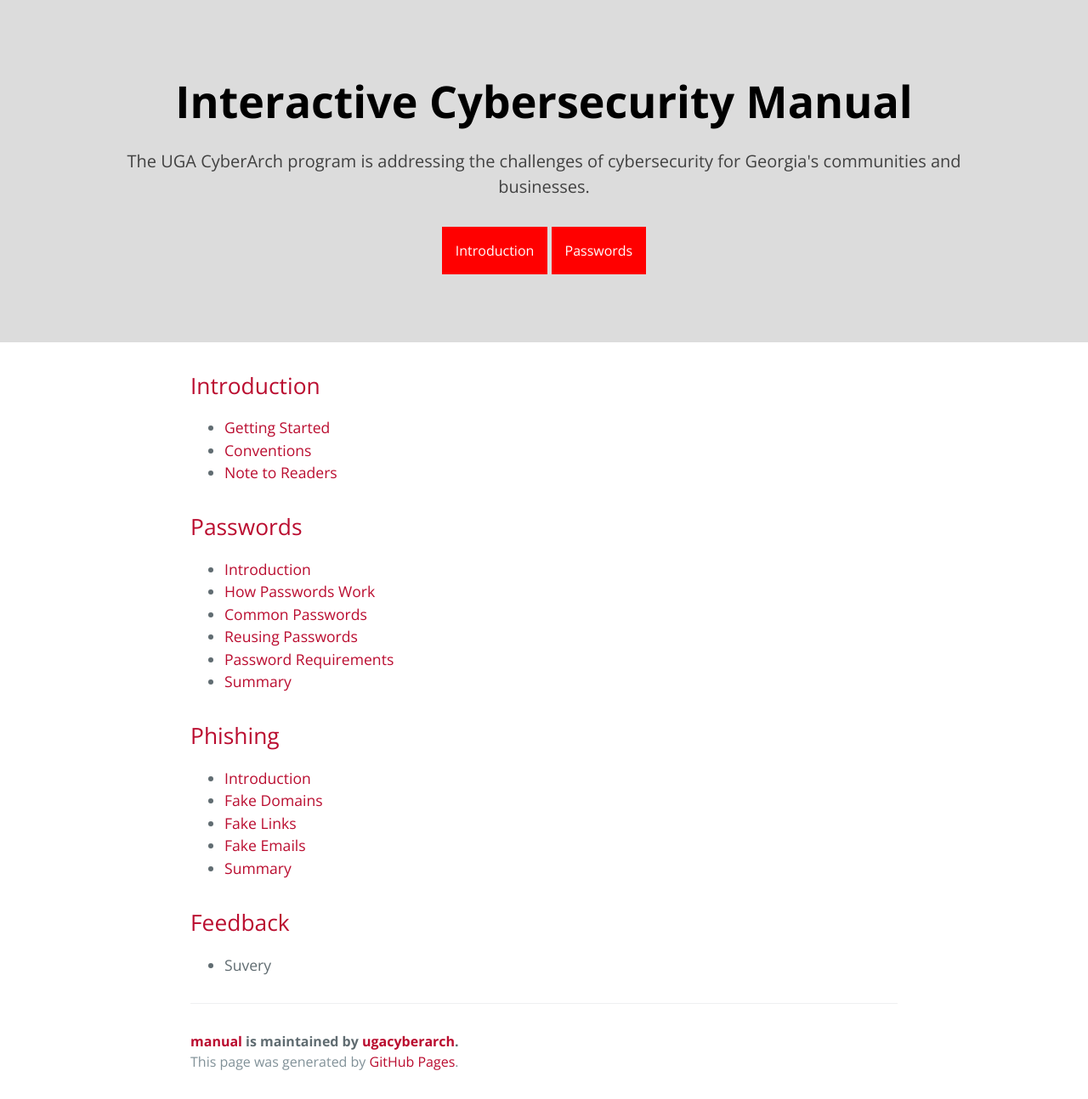
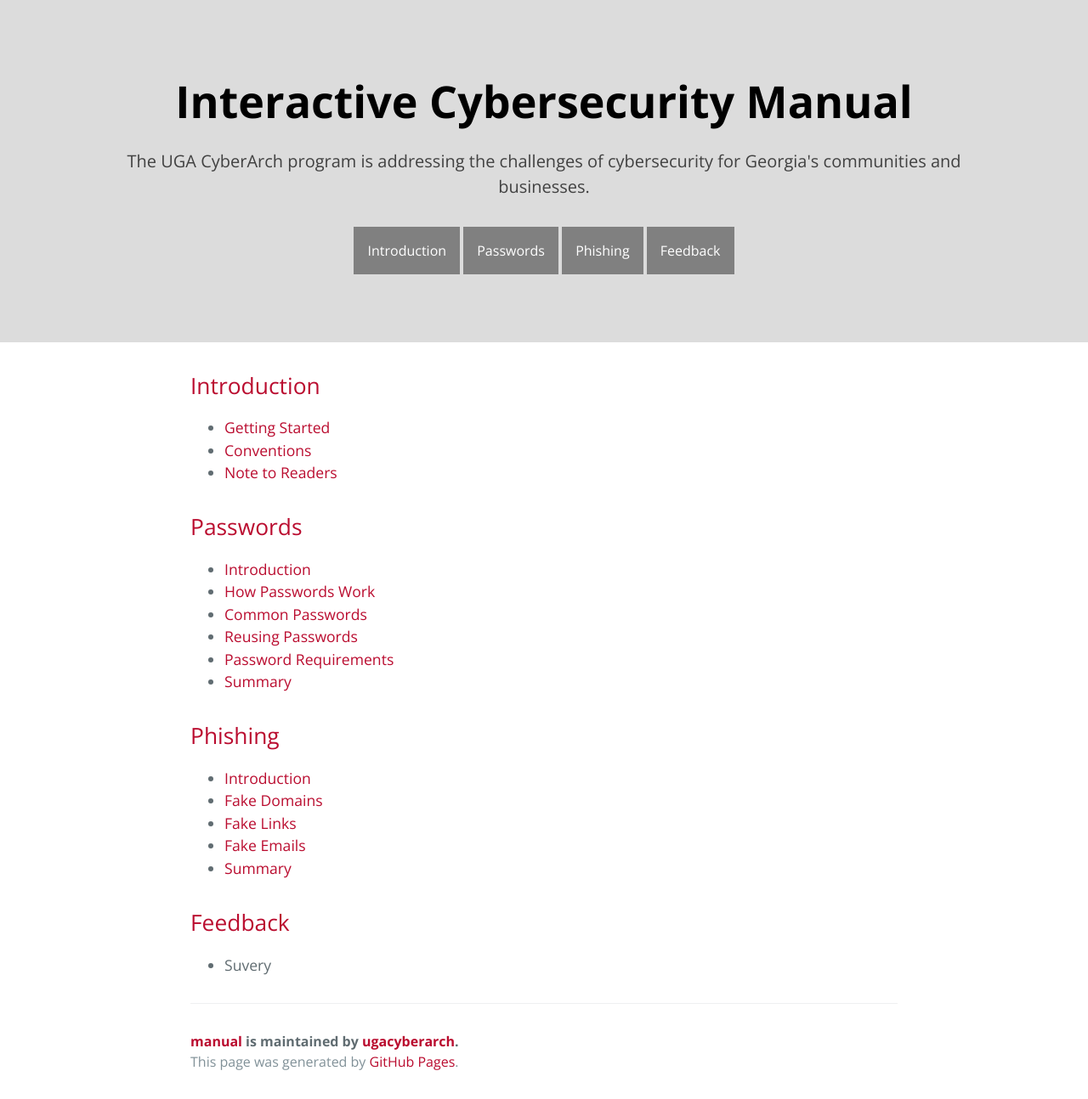
Before and after one commit to ugacyberarch/manual, a Jekyll site: the page built from index.md, in a window 1280 px wide. Shown: the whole page at 85% size. Built offline with Jekyll 4.4.1, drawn with Linux system fonts in a browser that asks for light colours.

Commit message:
Update default.html

```diff
--- a/_layouts/default.html
+++ b/_layouts/default.html
@@ -67,7 +67,7 @@
 <meta name="viewport" content="width=device-width, initial-scale=1">
 <style>
 .dropbtn {
-  background-color: red;
+  background-color: gray;
   color: white;
   padding: 16px;
   font-size: 16px;
@@ -108,11 +108,11 @@
   <button class="dropbtn">Passwords</button>
   <div class="dropdown-content">
     <a href="https://ugacyberarch.github.io/manual/password_introduction.html">Introduction</a>
-    <a href="#">How Passwords Work</a>
-    <a href="#">Common Passwords</a>
-    <a href="#">Reusing Passwords</a>
-    <a href="#">Password Requirements</a>
-    <a href="#">Summary</a>
+    <a href="https://ugacyberarch.github.io/manual/how_passwords_work.html">How Passwords Work</a>
+    <a href="https://ugacyberarch.github.io/manual/common_passwords.html">Common Passwords</a>
+    <a href="https://ugacyberarch.github.io/manual/reusing_passwords.html">Reusing Passwords</a>
+    <a href="https://ugacyberarch.github.io/manual/password_requirements.html">Password Requirements</a>
+    <a href="https://ugacyberarch.github.io/manual/passwords_summary.html">Summary</a>
   </div>
 </div>
 
@@ -120,12 +120,26 @@
 
 
         <!--Phishing Button -->
-
+      <div class="dropdown">
+  <button class="dropbtn">Phishing</button>
+  <div class="dropdown-content">
+    <a href="https://ugacyberarch.github.io/manual/phishing_introduction.html">Introduction</a>
+    <a href="https://ugacyberarch.github.io/manual/conventions.html">Fake Domains</a>
+    <a href="https://ugacyberarch.github.io/manual/fake_links.html">Fake Links</a>
+    <a href="https://ugacyberarch.github.io/manual/fake_emails.html">Fake Emails</a>
+    <a href="https://ugacyberarch.github.io/manual/phishing_summary.html">Summary</a>
+  </div>
+</div>
 
 
       <!--Feedback Button -->
 
-
+ <div class="dropdown">
+  <button class="dropbtn">Feedback</button>
+  <div class="dropdown-content">
+    <a href=" ">Survey</a>
+  </div>
+</div>
 
 
 
```
